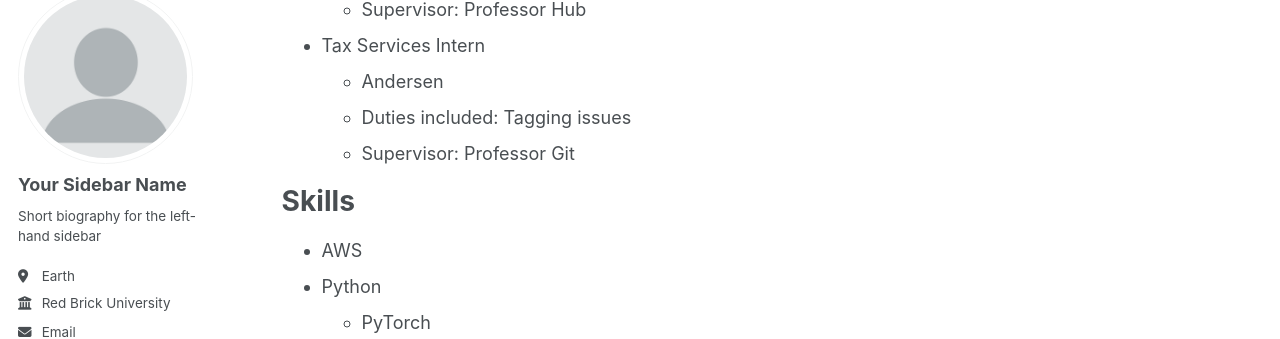
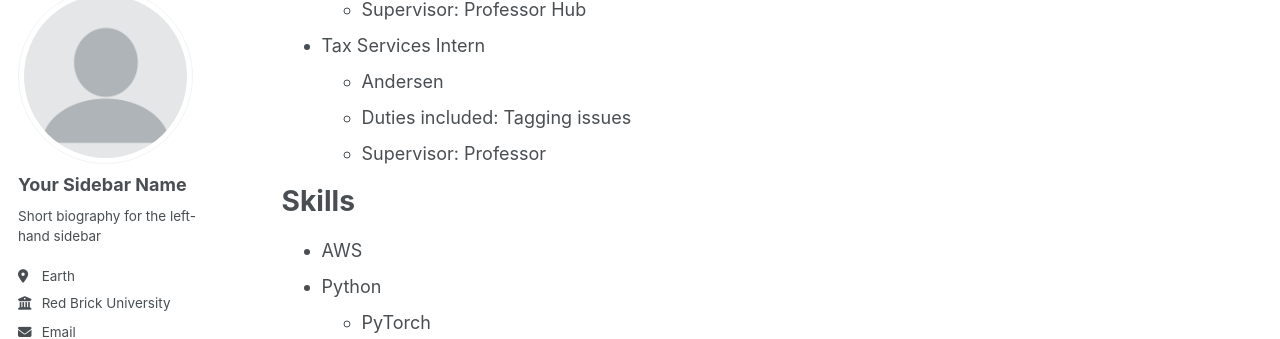
Before and after one commit to ae4292/ae4292.github.io, a Jekyll site: the page built from _pages/cv.md, in a window 1280 px wide and 900 px high, scrolled down 508 px. Shown: the part 117-456 px from the top of the window. Built offline with Jekyll 4.4.1, drawn with Linux system fonts in a browser that asks for light colours; some web fonts are replaced.

Commit message:
Update cv.md
add info

```diff
--- a/_pages/cv.md
+++ b/_pages/cv.md
@@ -30,7 +30,7 @@ Work experience
 * Tax Services Intern
   * Andersen
   * Duties included: Tagging issues
-  * Supervisor: Professor Git
+  * Supervisor: Professor
 
 Skills
 ======
```
